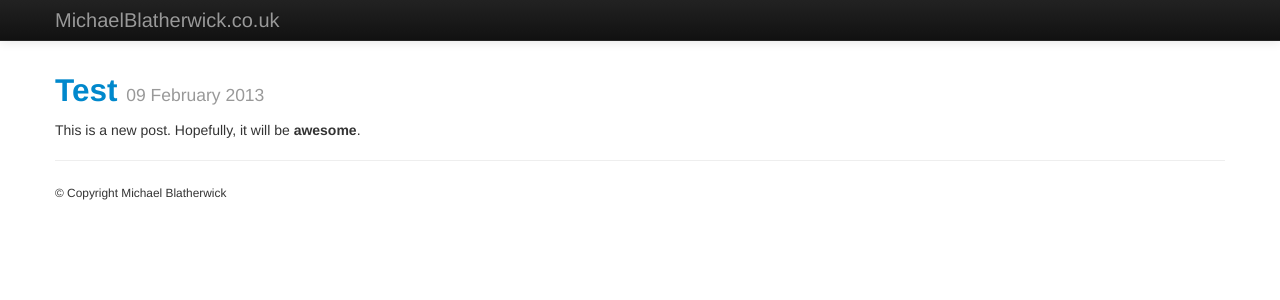
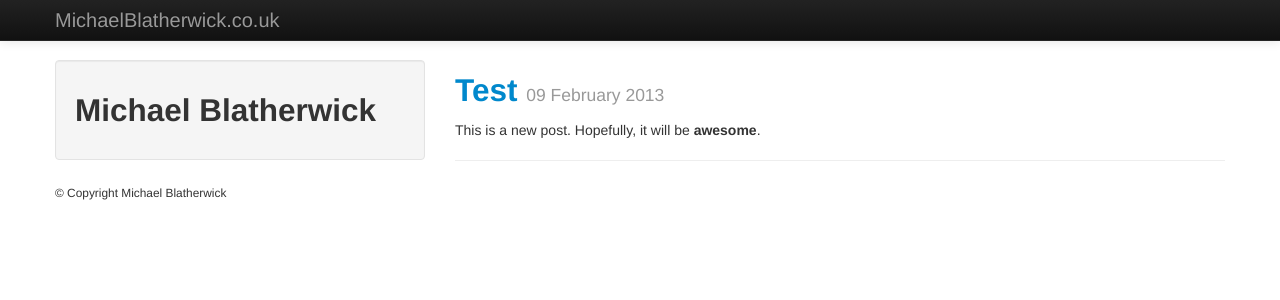
Before and after one commit to exonian/exonian.github.com, a Jekyll site: the page built from index.html, in a window 1280 px wide. Shown: the top 300 px of the page. Built offline with Jekyll 4.4.1, drawn with Linux system fonts in a browser that asks for light colours.

Commit message:
Add left-hand column with well styling

```diff
--- a/index.html
+++ b/index.html
@@ -2,6 +2,13 @@
 layout: base
 ---
 
+<div class="row">
+    <div class="span4">
+        <div class="well">
+            <h2>Michael Blatherwick</h2>
+        </div>
+    </div>
+    <div class="span8">
     {% for post in site.posts %}
             <h2>
                 <a href="{{ post.url }}">
@@ -13,3 +20,5 @@ layout: base
             {{ post.content }}
             <hr />
         {% endfor %}
+    </div>
+</div>
```
Lines whose indentation alone changed are shown as unchanged.
